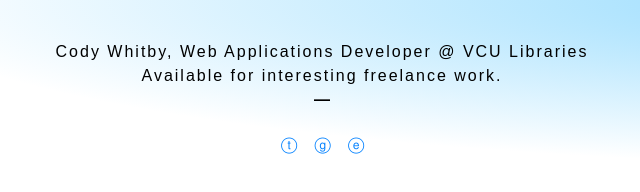
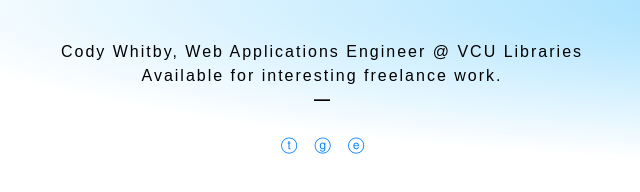
Before and after one commit to streeetlamp/codywhitby-dot-net, a plain HTML site: page index.html in a window 1280 px wide. Shown: the full height of the page, 318-958 px from the left. Drawn offline with Linux system fonts and the light colour scheme.

Commit message:
Update index.html

```diff
--- a/index.html
+++ b/index.html
@@ -48,7 +48,7 @@
   </script>
 </head>
 <body>
-  <p>Cody Whitby, Web Applications Developer @ VCU Libraries <br>
+  <p>Cody Whitby, Web Applications Engineer @ VCU Libraries <br>
     Available for interesting freelance work.</p>
   <h4>—</h4>
   <a href="https://twitter.com/streetlamp" title="twitter">&#9443;</a>
```
